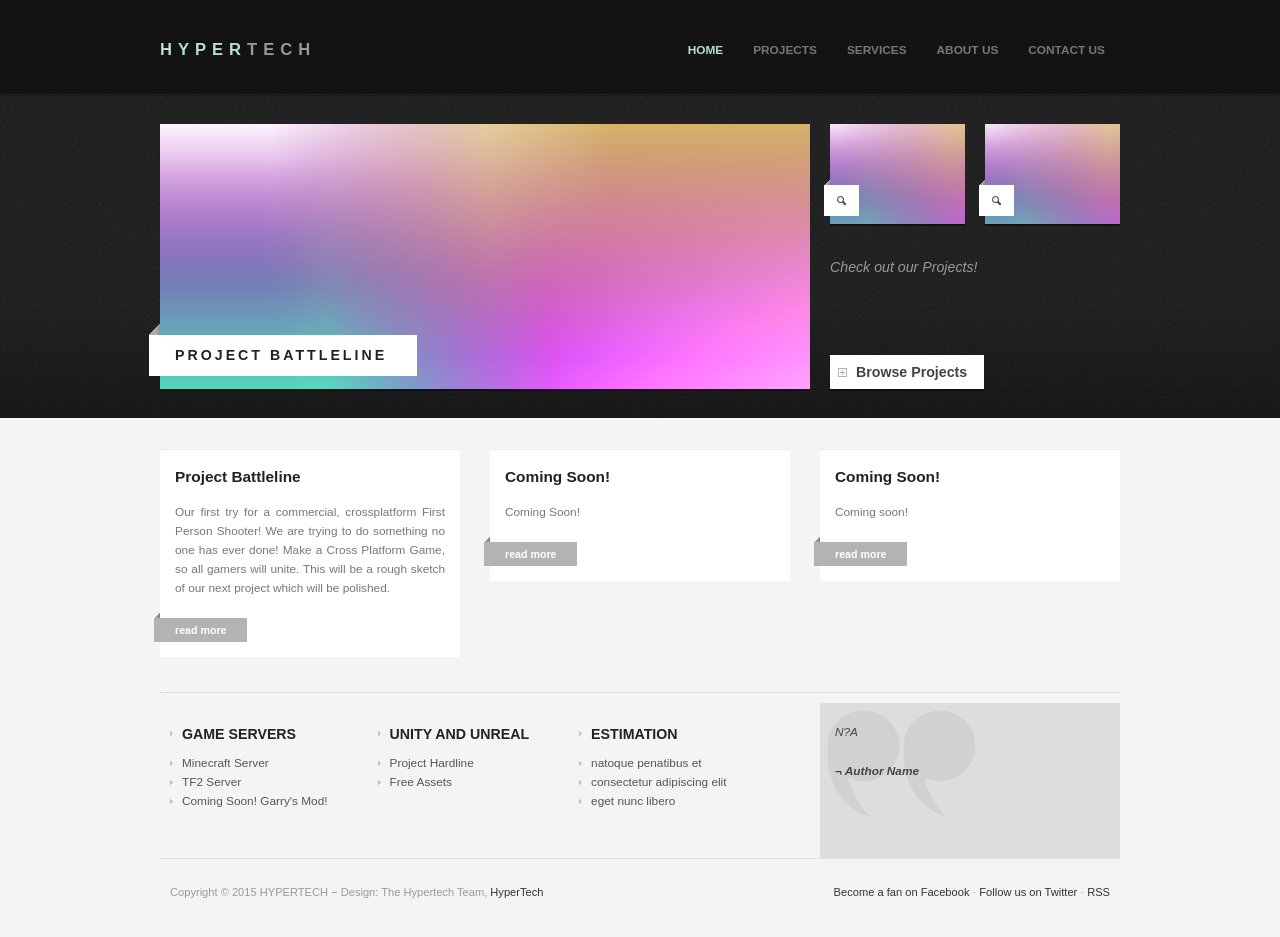
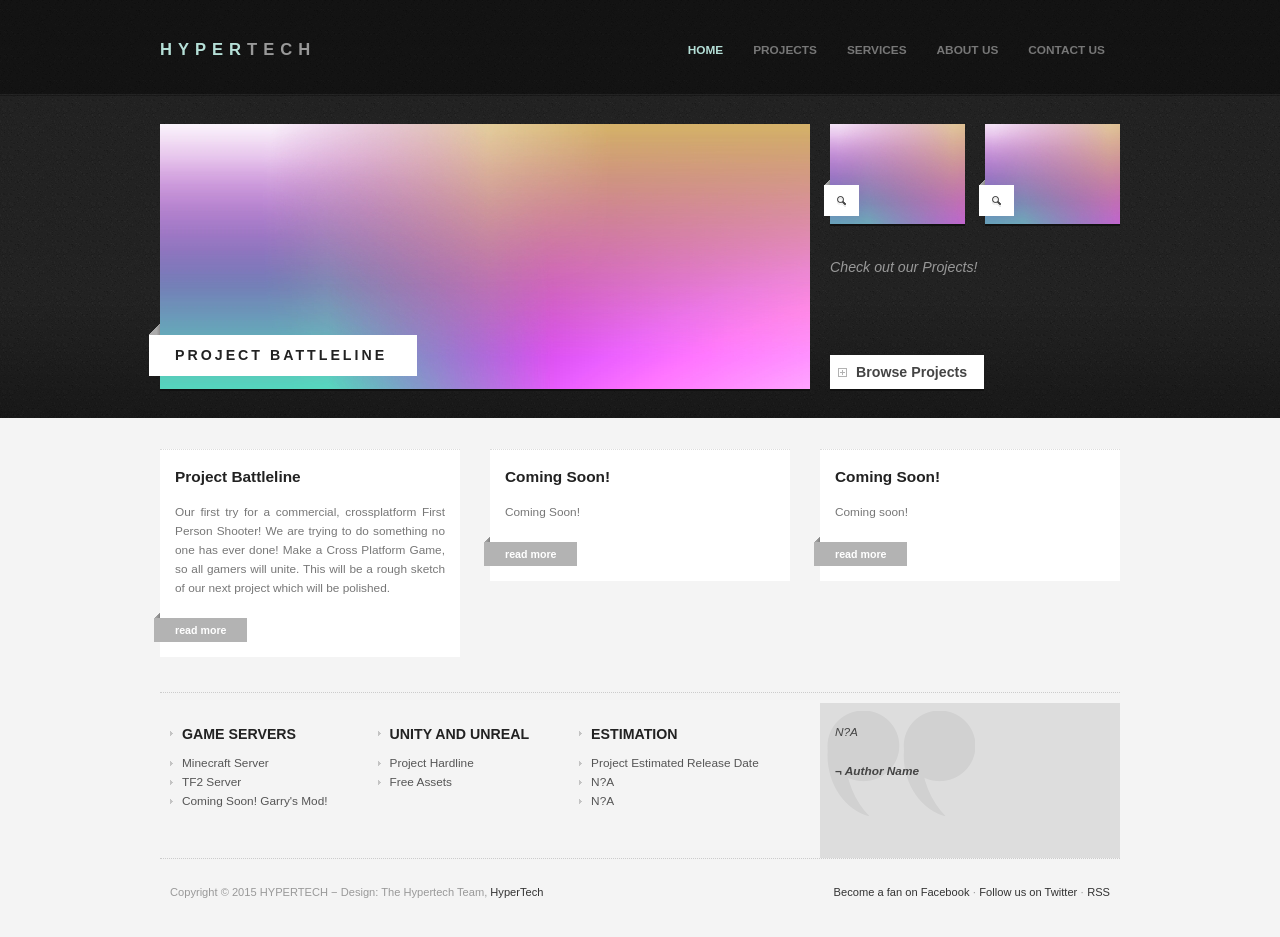
Before and after one commit to HyperTechio/HyperTechio.github.io, a plain HTML site: page index.html in a window 1280 px wide. Drawn offline with Linux system fonts and the light colour scheme.

Commit message:
Update index.html

```diff
--- a/index.html
+++ b/index.html
@@ -80,9 +80,9 @@
 			</ul>
 			<ul class="last">
 				<li class="title">Estimation</li>
-				<li>natoque penatibus et</li>
-				<li>consectetur adipiscing elit</li>
-				<li>eget nunc libero</li>
+				<li>Project Estimated Release Date</li>
+				<li>N?A</li>
+				<li>N?A</li>
 			</ul>
 			<div class="x"></div>
 		</div>
```
